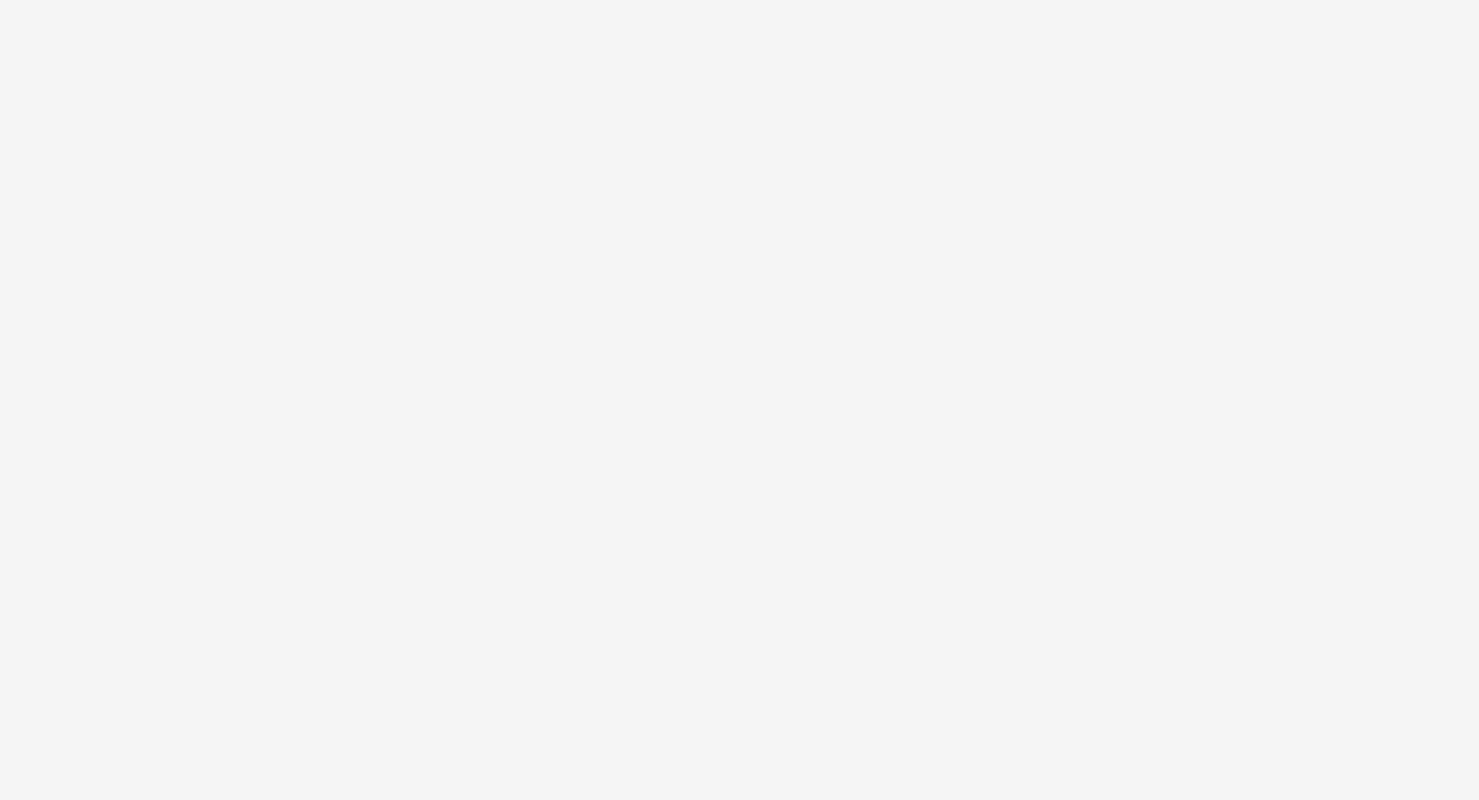
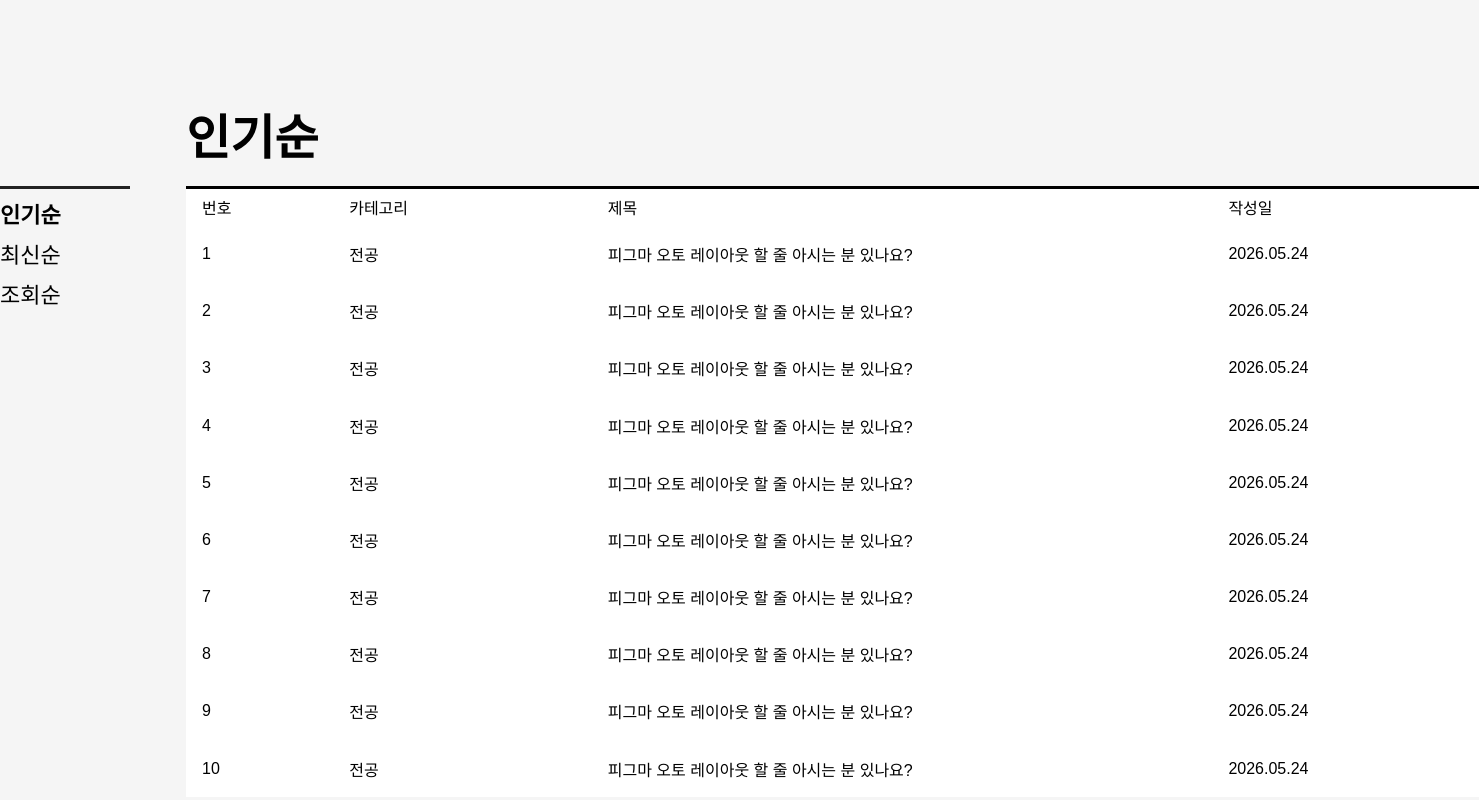
Before and after one commit to DeveryTime/DeveryTime-FE, a React (Vite) app: page / in a window 1280 px wide. Shown: the top 800 px of the page, 1479 px wide, since content can reach past the window. Built offline with nearby package versions, Linux system fonts and the light colour scheme.

Commit message:
style: 게시글 목록과 페이지네이션 디자인 수정

```diff
--- a/src/features/posts/components/PostPagination.tsx
+++ b/src/features/posts/components/PostPagination.tsx
@@ -1,11 +1,7 @@
 import styled from "@emotion/styled";
-
 const PaginationContainer = styled.nav`
   width: 360px;
   height: 22px;
-
-  position: relative;
-  right: -130px;
 
   display: flex;
   align-items: center;
@@ -13,6 +9,8 @@ const PaginationContainer = styled.nav`
   gap: 4px;
 
   margin: 32px auto 0;
+
+  transform: translateX(-160px);
 `;
 
 const PageButton = styled.button`
--- a/src/features/posts/components/PostSortMenu.tsx
+++ b/src/features/posts/components/PostSortMenu.tsx
@@ -3,11 +3,10 @@ import styled from "@emotion/styled";
 
 const SortNav = styled.nav`
   position: relative;
-  bottom: 20px;
-  left: -20px;
+  left: 10px
   width: 80px;
   padding-top: 8px;
-  border-top: 2px solid #222222;
+  border-top: 3px solid #222222;
 `;
 
 const SortList = styled.ul`
@@ -23,7 +22,7 @@ const SortButton = styled.button<SortButtonProps>`
   padding: 0;
 
   text-align: left;
-  font-size: 14px;
+  font-size: 22px;
   font-weight: ${({ isSelected }) => (isSelected ? 700 : 400)};
 `;
 
--- a/src/features/posts/components/PostTable.tsx
+++ b/src/features/posts/components/PostTable.tsx
@@ -3,7 +3,7 @@ import styled from "@emotion/styled";
 
 // 게시글 목록 테이블의 레이아웃과 번호·카테고리·제목·작성일 열의 너비 설정
 const Table = styled.table`
-  width: 1293px;
+  width: 100%;
   height: 611px;
   table-layout: fixed;
   border-collapse: collapse;
@@ -41,7 +41,7 @@ interface PostTableProps {
 
 const TableHeader = styled.th`
   padding: 6px 8px;
-  border-top: 1px solid #000000;
+  border-top: 3px solid #000000;
   text-align: left;
   font-weight: 500;
 `;
--- a/src/features/posts/pages/PostMainPage.tsx
+++ b/src/features/posts/pages/PostMainPage.tsx
@@ -7,37 +7,29 @@ import type { PostSort } from "../types/post";
 import styled from "@emotion/styled";
 
 const PageContainer = styled.main`
-  position: relative;
-  right: 170px;
-  top: 200px;
-  width: 720px;
-  margin: 40px auto;
+  display: grid;
+  grid-template-columns: 130px 1293px;
+  column-gap: 56px;
+  align-items: start;
+
+  width: 1479px;
+  margin: 108px auto 0;
 `;
 
-// 정렬 메뉴를 게시글 콘텐츠 왼쪽에 배치
+// 정렬 메뉴를 테이블 시작 높이에 맞춤
 const SortMenuArea = styled.aside`
-  position: absolute;
-  top: 41px;
-
-  right: calc(100% + 60px);
-
-  width: 80px;
-
-  padding: 20px;
+  margin-top: 78px;
 `;
 
-// 제목, 게시글 표, 페이지네이션 영역
 const Content = styled.section`
-  width: 100%;
-  min-width: 0;
+  width: 1293px;
 `;
 
-// 현재 선택된 정렬 제목
 const Title = styled.h1`
-  margin: 0 0 8px;
-  font-size: 24px;
+  margin: 0 0 16px;
+  font-size: 48px;
   font-weight: 600;
-  line-height: 1.4;
+  line-height: 1.3;
 `;
 // Record<PostSort, string>: PostSort를 키로, string을 값으로 갖는 객체 타입
 function PostMainPage() {
@@ -51,13 +43,9 @@ function PostMainPage() {
   };
 
   return (
-    <body>
     <PageContainer>
       <SortMenuArea>
-          <PostSortMenu
-            selectedSort={selectedSort}
-            onChange={setSelectedSort}
-          />
+        <PostSortMenu selectedSort={selectedSort} onChange={setSelectedSort} />
       </SortMenuArea>
 
       <Content>
@@ -72,7 +60,6 @@ function PostMainPage() {
         />
       </Content>
     </PageContainer>
-    </body>
   );
 }
 
```
Lines whose indentation alone changed are shown as unchanged.
